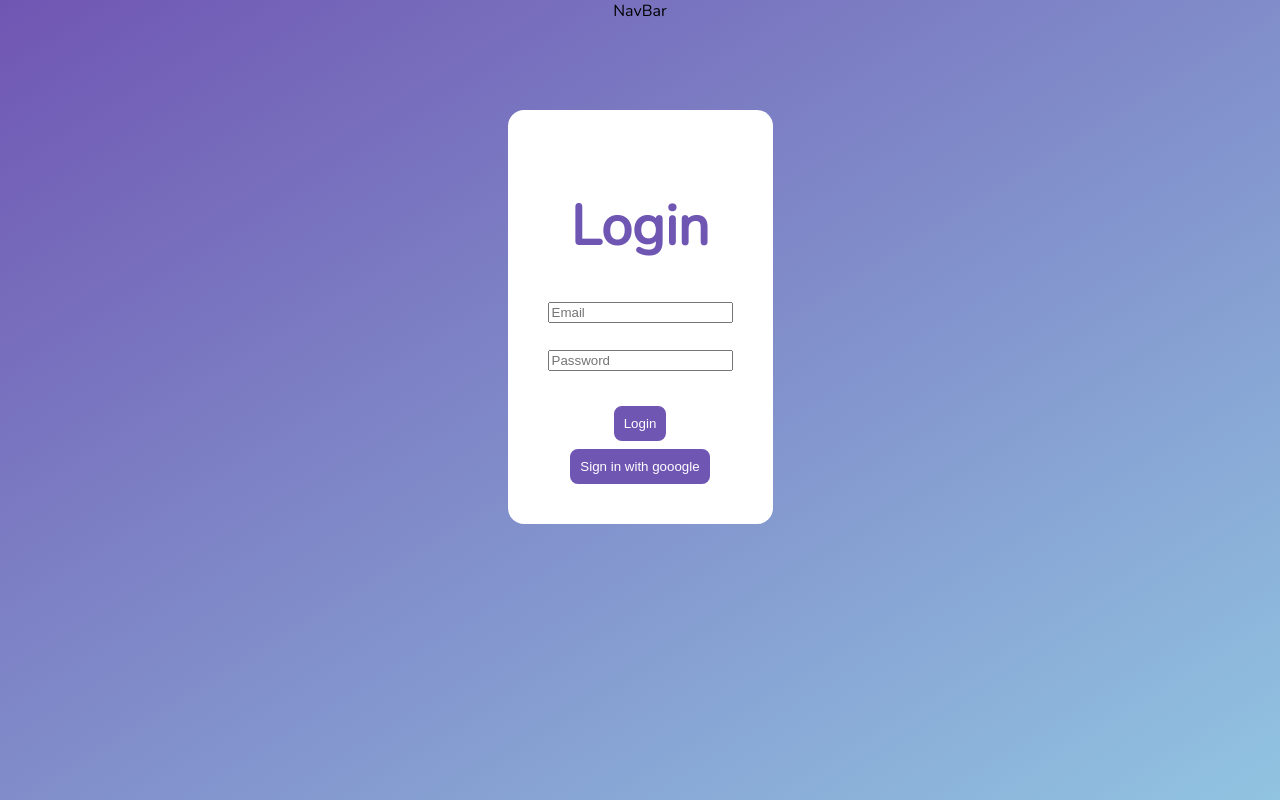
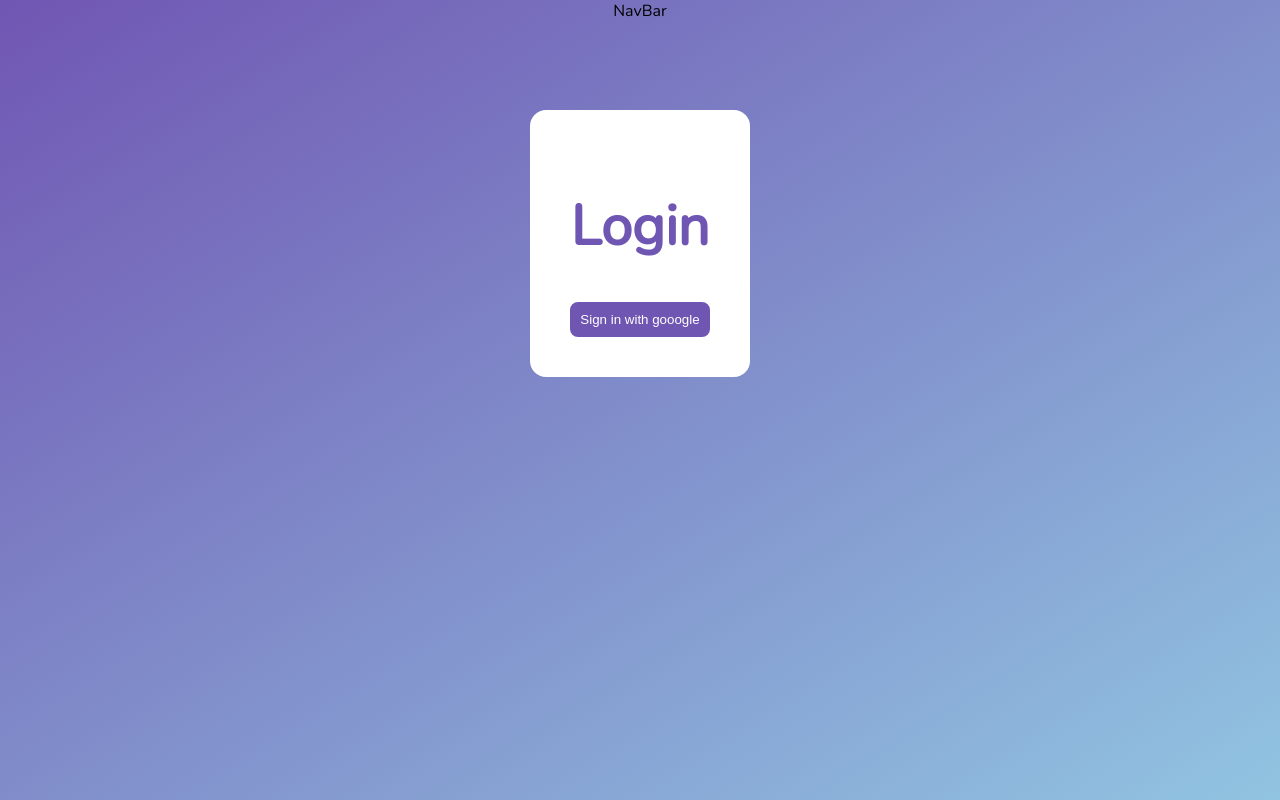
Before and after one commit to arangace/ReadyFourTomorrow, a Next.js app: page / in a window 1280 px wide. Built offline with nearby package versions, Linux system fonts and the light colour scheme; no server answers.

Commit message:
commented out login form

```diff
--- a/components/loginPage/LoginPage.tsx
+++ b/components/loginPage/LoginPage.tsx
@@ -1,6 +1,6 @@
 import styled from "styled-components";
 import { Container, MainHeader, Wrapper, LoginButton } from "./LoginStyles";
-import LoginForm from "../loginForm/LoginForm";
+// import LoginForm from "../loginForm/LoginForm";
 import { signIn } from "next-auth/react";
 type LoginPageInformation = { loginButtonHandler: () => void };
 
@@ -9,7 +9,7 @@ const LoginPage = ({ loginButtonHandler }: LoginPageInformation) => {
     <Container>
       <Wrapper>
         <MainHeader>Login</MainHeader>
-        <LoginForm loginButtonHandler={loginButtonHandler}></LoginForm>
+        {/* <LoginForm loginButtonHandler={loginButtonHandler}></LoginForm> */}
         <LoginButton onClick={() => signIn("google")}>
           Sign in with gooogle
         </LoginButton>
```
